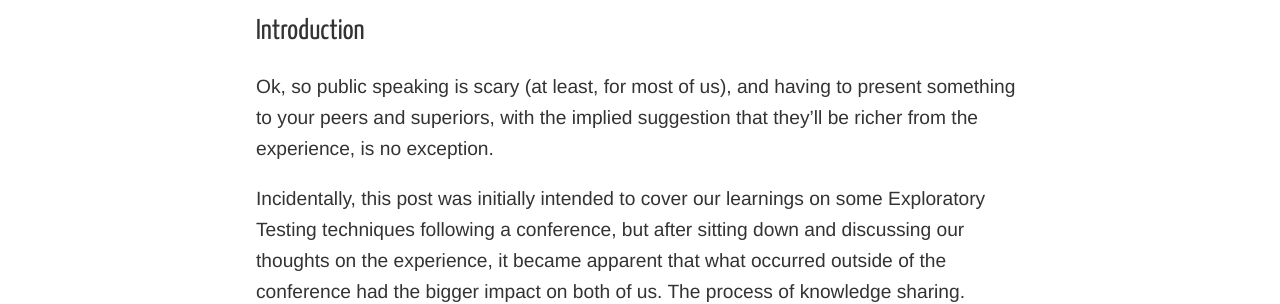
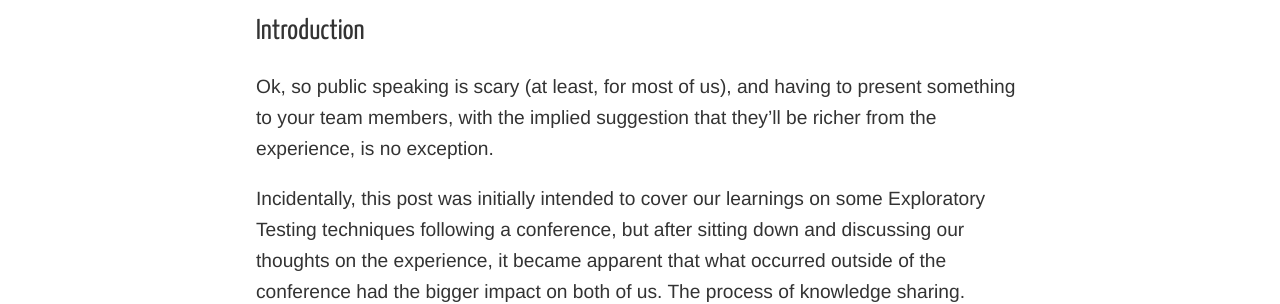
Before and after one commit to holidayextras/holidayextras.github.com, a Jekyll site: the page built from _posts/2016-03-08-sharing-is-caring.md, in a window 1280 px wide and 900 px high, scrolled down 305 px. Shown: the part 184-488 px from the top of the window. Built offline with Jekyll 4.4.1, drawn with Linux system fonts in a browser that asks for light colours; nearby versions of some CDN libraries; comment, search, counter and statistics services are not loaded.

Commit message:
amended peers and superiors to team members

```diff
--- a/_posts/2016-03-08-sharing-is-caring.md
+++ b/_posts/2016-03-08-sharing-is-caring.md
@@ -11,7 +11,7 @@ excerpt: The journey from conference to ‘makeshift’ workshop
 
 
 ## Introduction
-Ok, so public speaking is scary (at least, for most of us), and having to present something to your peers and superiors, with the implied suggestion that they’ll be richer from the experience, is no exception.
+Ok, so public speaking is scary (at least, for most of us), and having to present something to your team members, with the implied suggestion that they’ll be richer from the experience, is no exception.
 
 Incidentally, this post was initially intended to cover our learnings on some Exploratory Testing techniques following a conference, but after sitting down and discussing our thoughts on the experience, it became apparent that what occurred outside of the conference had the bigger impact on both of us. The process of knowledge sharing.
 
```
